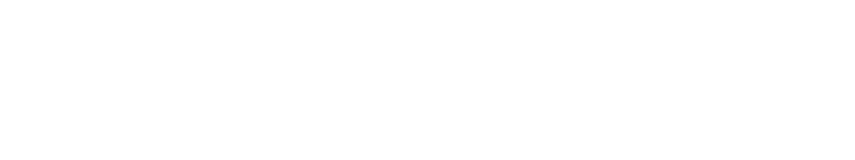
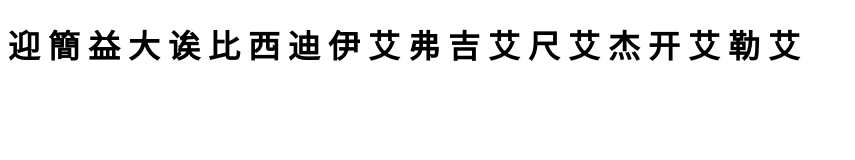
Before and after one commit to Just-Bob-Dev/week-three-day-three-assesment, a plain HTML site: page arrays-and-loops-assessment/index.html in a window 1280 px wide. Shown: the whole page, without its empty margins (0-855 px from the left). Drawn offline with Linux system fonts and the light colour scheme.

Commit message:
simple changes

```diff
--- a/arrays-and-loops-assessment/index.html
+++ b/arrays-and-loops-assessment/index.html
@@ -5,6 +5,12 @@
     <title>Arrays and Loops Assessment</title>
   </head>
   <body>
+    <h1> 迎 簡    益 大  诶     比 西 迪
+
+伊  艾      弗
+
+吉    艾    尺 艾    杰 开    艾   勒 艾</h1>
+
     <script type="text/javascript" src="main.js"></script>
   </body>
 </html>
```
